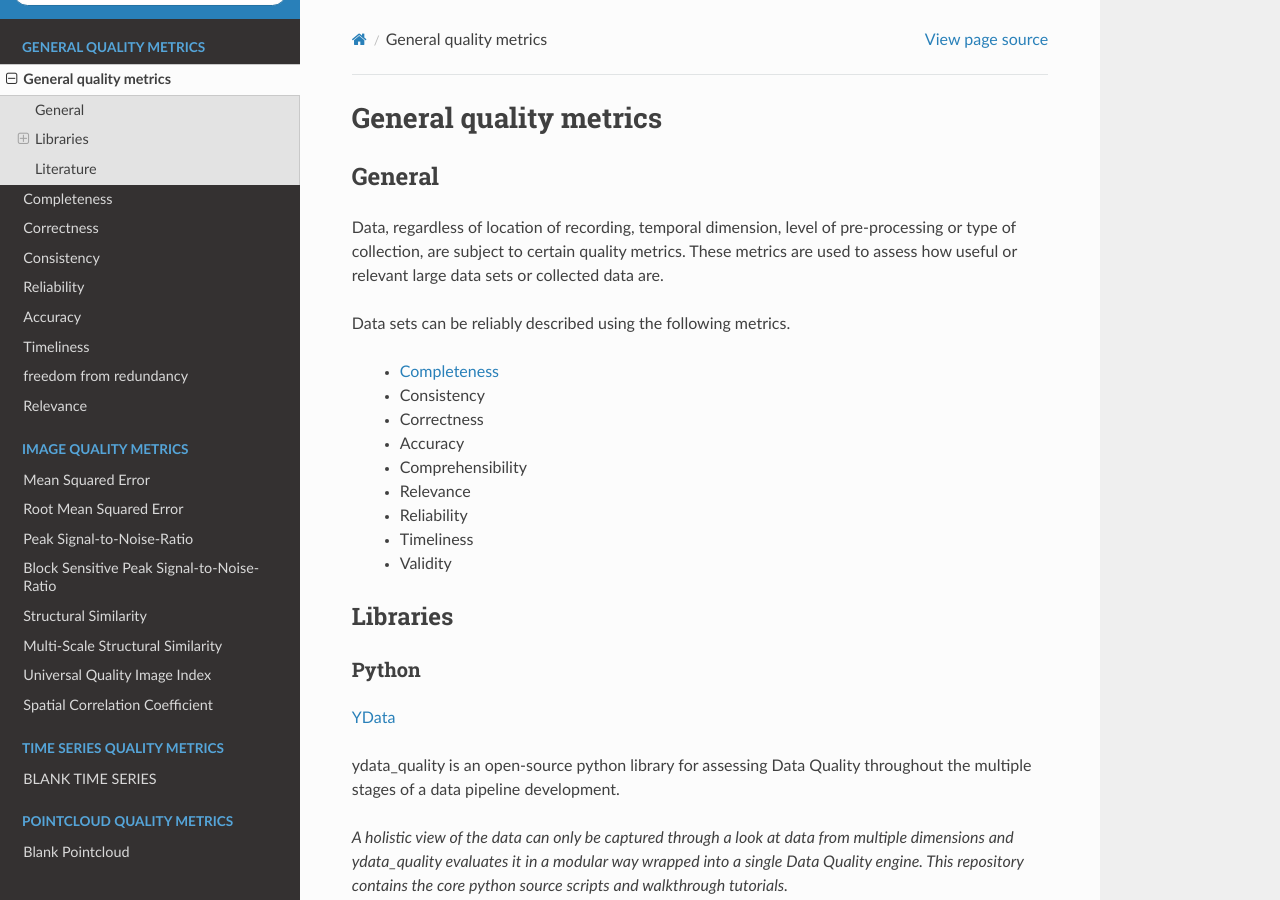
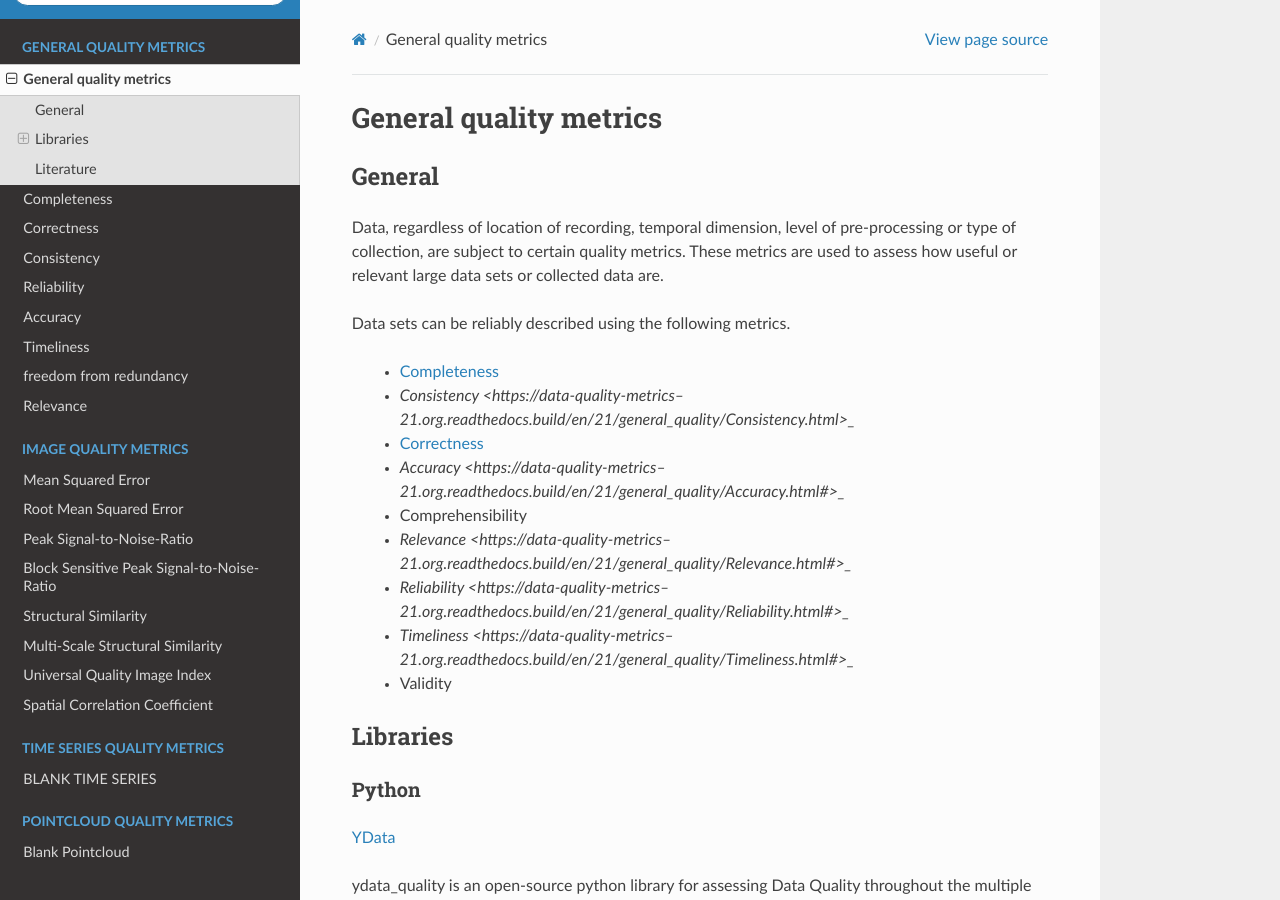
Before and after one commit to HDierend/Data-Quality-Metrics, a Sphinx documentation site: the page built from docs/source/general_quality/general_quality.rst, in a window 1280 px wide and 900 px high. Built offline with Sphinx 7.4.7 and the Read the Docs theme 2.0.0, drawn with Linux system fonts in a browser that asks for light colours; pages that are not in the unit, such as notebooks, are missing from menus; some of the changed lines change nothing that is shown.

Commit message:
linked general synopsis

```diff
--- a/docs/source/general_quality/general_quality.rst
+++ b/docs/source/general_quality/general_quality.rst
@@ -11,13 +11,13 @@
 Data sets can be reliably described using the following metrics.
 
    * `Completeness <https://data-quality-metrics--21.org.readthedocs.build/en/21/general_quality/Completeness.html>`_
-   * Consistency
-   * Correctness
-   * Accuracy
+   * `Consistency <https://data-quality-metrics--21.org.readthedocs.build/en/21/general_quality/Consistency.html>_`
+   * `Correctness <https://data-quality-metrics--21.org.readthedocs.build/en/21/general_quality/Correctness.html>`_
+   * `Accuracy <https://data-quality-metrics--21.org.readthedocs.build/en/21/general_quality/Accuracy.html#>_`
    * Comprehensibility
-   * Relevance
-   * Reliability
-   * Timeliness
+   * `Relevance <https://data-quality-metrics--21.org.readthedocs.build/en/21/general_quality/Relevance.html#>_`
+   * `Reliability <https://data-quality-metrics--21.org.readthedocs.build/en/21/general_quality/Reliability.html#>_`
+   * `Timeliness <https://data-quality-metrics--21.org.readthedocs.build/en/21/general_quality/Timeliness.html#>_`
    * Validity
 
 
```
